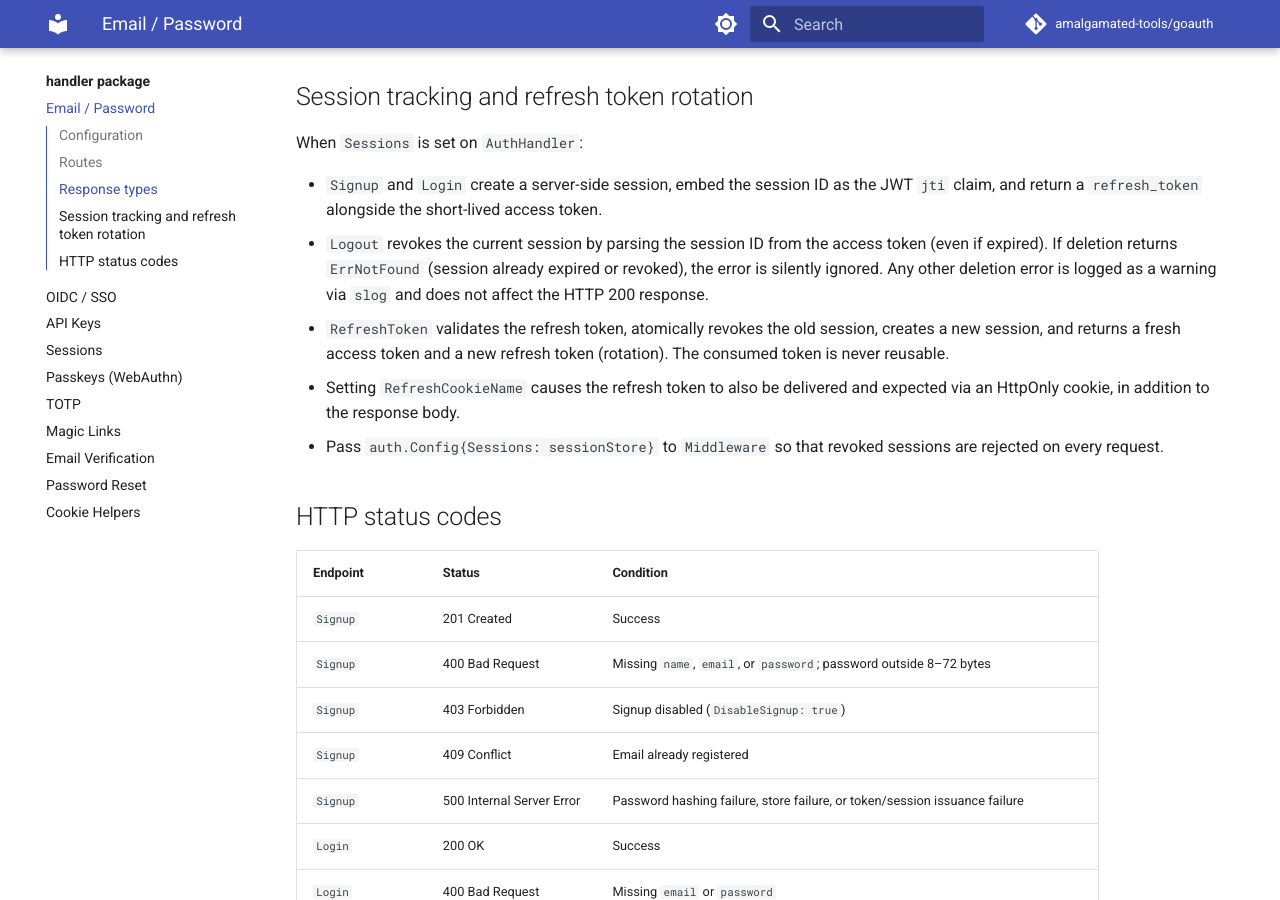
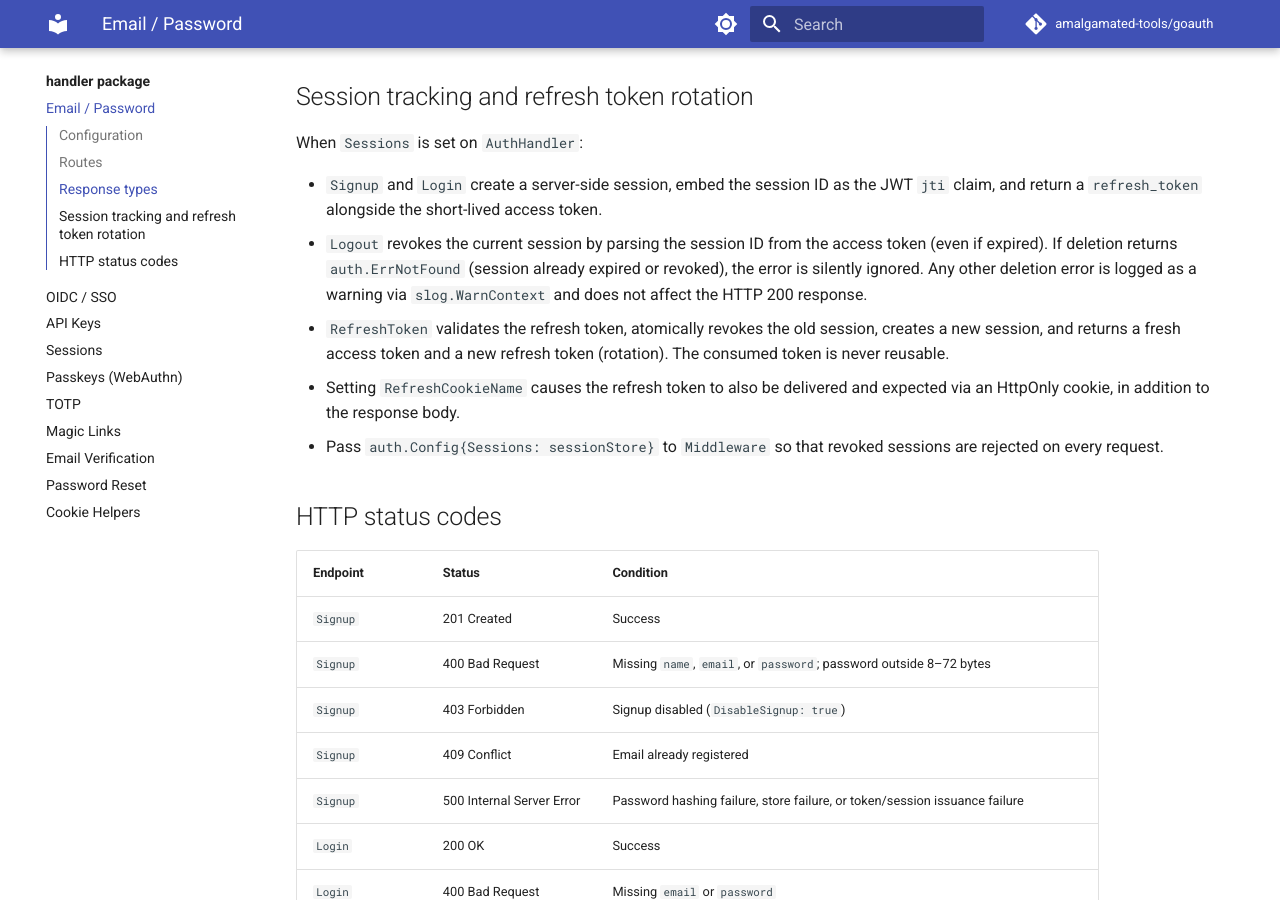
Before and after one commit to amalgamated-tools/goauth, an MkDocs documentation site: the page built from docs/handler/auth.md, in a window 1280 px wide and 900 px high, scrolled down 1118 px. Built offline with MkDocs 1.6.1 and Material for MkDocs 9.7.7, drawn with Linux system fonts in a browser that asks for light colours; comment, search, counter and statistics services are not loaded.

Commit message:
docs: qualify ErrNotFound as auth.ErrNotFound and slog as slog.WarnContext in Logout note

```diff
--- a/docs/handler/auth.md
+++ b/docs/handler/auth.md
@@ -46,7 +46,7 @@ See [handler package](index.md#shared-response-types) for the `UserDTO` and `Aut
 When `Sessions` is set on `AuthHandler`:
 
 - `Signup` and `Login` create a server-side session, embed the session ID as the JWT `jti` claim, and return a `refresh_token` alongside the short-lived access token.
-- `Logout` revokes the current session by parsing the session ID from the access token (even if expired). If deletion returns `ErrNotFound` (session already expired or revoked), the error is silently ignored. Any other deletion error is logged as a warning via `slog` and does not affect the HTTP 200 response.
+- `Logout` revokes the current session by parsing the session ID from the access token (even if expired). If deletion returns `auth.ErrNotFound` (session already expired or revoked), the error is silently ignored. Any other deletion error is logged as a warning via `slog.WarnContext` and does not affect the HTTP 200 response.
 - `RefreshToken` validates the refresh token, atomically revokes the old session, creates a new session, and returns a fresh access token and a new refresh token (rotation). The consumed token is never reusable.
 - Setting `RefreshCookieName` causes the refresh token to also be delivered and expected via an HttpOnly cookie, in addition to the response body.
 - Pass `auth.Config{Sessions: sessionStore}` to `Middleware` so that revoked sessions are rejected on every request.
```
